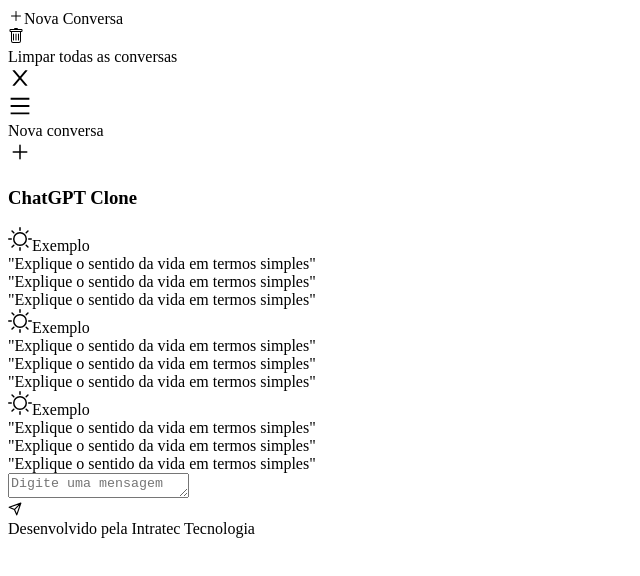
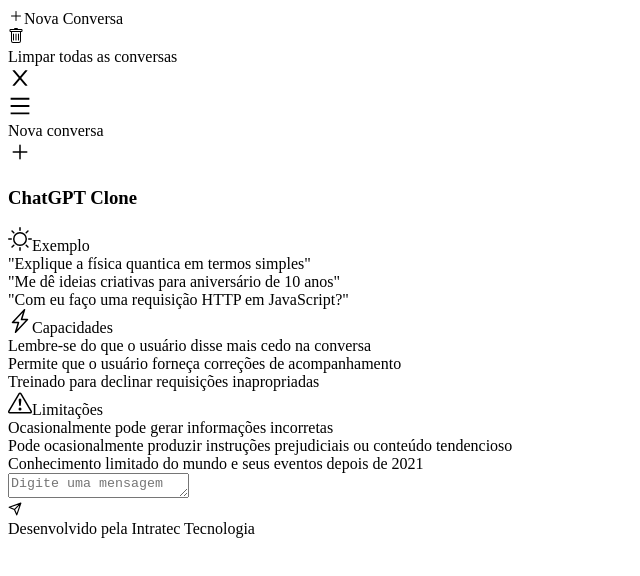
Before and after one commit to valdir-ti/chatgpt-clone, a Next.js app: page / in a window 1280 px wide. Shown: the top 576 px of the page, without its empty margins (0-640 px from the left). Built offline with nearby package versions, Linux system fonts and the light colour scheme.

Commit message:
feat: create examples component and change all texts to white

```diff
--- a/package.json
+++ b/package.json
@@ -14,6 +14,7 @@
     "@types/react-dom": "18.2.4",
     "autoprefixer": "10.4.14",
     "next": "13.4.3",
+    "openai": "^3.2.1",
     "postcss": "8.4.23",
     "react": "18.2.0",
     "react-dom": "18.2.0",
--- a/src/app/page.tsx
+++ b/src/app/page.tsx
@@ -121,7 +121,7 @@
   }
 
   return (
-    <main className="flex min-h-screen bg-gpt-gray">
+    <main className="flex min-h-screen bg-gpt-gray text-white">
       <Sidebar
         open={sidebarOpened}
         onClose={closeSidebar}
--- /dev/null
+++ b/src/components/ChatExamples.tsx
@@ -0,0 +1,29 @@
+import React from "react"
+
+type ChatExamplesProps = {
+    title: string
+    icon: React.ReactElement
+    exampleOne: string
+    exampleTwo: string
+    exampleThree: string
+}
+
+export const ChatExamples = ({ title, icon, exampleOne, exampleTwo, exampleThree }: ChatExamplesProps) => {
+  return (
+    <div className="text-white">
+        <div className="flex flex-col justify-center items-center text-lg mb-3">
+            {icon}
+            {title}
+        </div>
+        <div className="bg-white/5 rounded text-center text-sm mb-3 p-3">
+            {exampleOne}
+        </div>
+        <div className="bg-white/5 rounded text-center text-sm mb-3 p-3">
+            {exampleTwo}
+        </div>
+        <div className="bg-white/5 rounded text-center text-sm mb-3 p-3">
+            {exampleThree}
+        </div>
+    </div>
+  )
+}
--- a/src/components/ChatMessageInput.tsx
+++ b/src/components/ChatMessageInput.tsx
@@ -34,7 +34,7 @@
     }
 
     return (
-        <div className={`flex border border-gray-800/50 bg-gpt-lightgray p-2 rounded-md ${disabled && 'opacity-50'}`}>
+        <div className={`flex border border-gray-800/50 bg-gpt-lightgray p-2 rounded-md text-white ${disabled && 'opacity-50'}`}>
 
             <textarea
                 ref={textEl}
--- a/src/components/ChatMessageItem.tsx
+++ b/src/components/ChatMessageItem.tsx
@@ -10,7 +10,7 @@
 export const ChatMessageItem = ({ message }: ChatMessageItemProps) => {
   return (
     <div className={`py-5 ${message.author === 'ai' && 'bg-gray-600/50'}`}>
-        <div className="max-w-4xl m-auto flex">
+        <div className="max-w-4xl m-auto flex text-white">
 
             <div className={`w-10 h-10 flex justify-center items-center mx-4 md:ml-0 rounded
                     ${message.author === 'ai' ? 'bg-green-900': 'bg-blue-900'}`}>
@@ -18,7 +18,7 @@
                 {message.author === 'ai' && <IconRobot width={24} height={24}/>}
             </div>
 
-            <div className="flex-1 text-base whitespace-pre-wrap">
+            <div className="flex-1 whitespace-pre-wrap">
                 {message.body}
             </div>
 
--- a/src/components/ChatMessageLoading.tsx
+++ b/src/components/ChatMessageLoading.tsx
@@ -3,11 +3,11 @@
 export const ChatMessageLoading = () => {
   return (
     <div className="py-5 bg-gray-600/50">
-        <div className="max-w-4xl m-auto flex items-center">
+        <div className="max-w-4xl m-auto flex items-center text-white">
             <div className="w-10 h-10 flex justify-center items-center mx-4 md:ml-0 rounded bg-green-900">
                 <IconRobot width={24} height={24}/>
             </div>
-            <div className="flex-1 text-base whitespace-pre-wrap">
+            <div className="flex-1 whitespace-pre-wrap">
                 <div className="w-2 h-4 bg-slate-300 animate-blink"></div>
             </div>
         </div>
--- a/src/components/ChatPlaceholder.tsx
+++ b/src/components/ChatPlaceholder.tsx
@@ -1,59 +1,37 @@
+import { ChatExamples } from "./ChatExamples"
+
 import IconSunTwentyFour from "./icons/IconSunTwentyFour"
+import IconLightningCharge from "./icons/IconLightingCharge"
+import IconExclamationTriangle from "./icons/IconExclamationTriangle"
 
 export const ChatPlaceholder = () => {
   return (
-    <div className="m-5">
-        <h3 className="text-4xl font-bold text-center my-8">ChatGPT Clone</h3>
+    <div className="m-5 mt-52">
+        <h3 className="text-4xl font-bold text-center my-16 text-white">ChatGPT Clone</h3>
 
         <div className="flex flex-col md:flex-row gap-5 m-auto mb-8 md:max-w-4xl">
 
-            <div className="">
-                <div className="flex justify-center items-center text-lg mb-3">
-                    <IconSunTwentyFour width={24} height={24} className="mr-3" />
-                    Exemplo
-                </div>
-                <div className="bg-white/5 rounded text-center text-sm text-white mb-3 p-3">
-                    "Explique o sentido da vida em termos simples"
-                </div>
-                <div className="bg-white/5 rounded text-center text-sm text-white mb-3 p-3">
-                    "Explique o sentido da vida em termos simples"
-                </div>
-                <div className="bg-white/5 rounded text-center text-sm text-white mb-3 p-3">
-                    "Explique o sentido da vida em termos simples"
-                </div>
-            </div>
-
-            <div className="">
-                <div className="flex justify-center items-center text-lg mb-3">
-                    <IconSunTwentyFour width={24} height={24} className="mr-3" />
-                    Exemplo
-                </div>
-                <div className="bg-white/5 rounded text-center text-sm text-white mb-3 p-3">
-                    "Explique o sentido da vida em termos simples"
-                </div>
-                <div className="bg-white/5 rounded text-center text-sm text-white mb-3 p-3">
-                    "Explique o sentido da vida em termos simples"
-                </div>
-                <div className="bg-white/5 rounded text-center text-sm text-white mb-3 p-3">
-                    "Explique o sentido da vida em termos simples"
-                </div>
-            </div>
-
-            <div className="">
-                <div className="flex justify-center items-center text-lg mb-3">
-                    <IconSunTwentyFour width={24} height={24} className="mr-3" />
-                    Exemplo
-                </div>
-                <div className="bg-white/5 rounded text-center text-sm text-white mb-3 p-3">
-                    "Explique o sentido da vida em termos simples"
-                </div>
-                <div className="bg-white/5 rounded text-center text-sm text-white mb-3 p-3">
-                    "Explique o sentido da vida em termos simples"
-                </div>
-                <div className="bg-white/5 rounded text-center text-sm text-white mb-3 p-3">
-                    "Explique o sentido da vida em termos simples"
-                </div>
-            </div>
+            <ChatExamples
+                title="Exemplo"
+                exampleOne='"Explique a física quantica em termos simples"'
+                exampleTwo='"Me dê ideias criativas para aniversário de 10 anos"'
+                exampleThree='"Com eu faço uma requisição HTTP em JavaScript?"'
+                icon={<IconSunTwentyFour width={24} height={24} className="mr-3 mb-2" />}
+            />
+            <ChatExamples
+                title="Capacidades"
+                exampleOne="Lembre-se do que o usuário disse mais cedo na conversa"
+                exampleTwo="Permite que o usuário forneça correções de acompanhamento"
+                exampleThree="Treinado para declinar requisições inapropriadas"
+                icon={<IconLightningCharge width={24} height={24} className="mr-3 mb-2" />}
+            />
+            <ChatExamples
+                title="Limitações"
+                exampleOne="Ocasionalmente pode gerar informações incorretas"
+                exampleTwo="Pode ocasionalmente produzir instruções prejudiciais ou conteúdo tendencioso"
+                exampleThree="Conhecimento limitado do mundo e seus eventos depois de 2021"
+                icon={<IconExclamationTriangle width={24} height={24} className="mr-3 mb-2" />}
+            />
 
         </div>
 
--- a/src/components/Sidebar.tsx
+++ b/src/components/Sidebar.tsx
@@ -24,12 +24,12 @@
             <div className="flex flex-col w-64 p-2 bg-gray-900">
 
                 <div onClick={onNewChat} className="flex items-center p-3 rounded-md text-sm cursor-pointer border border-white/20 hover:bg-gray-500/20">
-                        <IconAdd height={16} width={16} className="mr-3"/>
-                        Nova Conversa
+                    <IconAdd height={16} width={16} className="mr-3"/>
+                    Nova Conversa
                 </div>
 
                 <nav className="flex-1 pt-2 overflow-y-auto">
-                        {children}
+                    {children}
                 </nav>
 
                 <div className="border-t border-gray-700 pt-2">
--- /dev/null
+++ b/src/components/icons/IconExclamationTriangle.tsx
@@ -0,0 +1,18 @@
+import * as React from "react";
+
+function IconExclamationTriangle(props: React.SVGProps<SVGSVGElement>) {
+  return (
+    <svg
+      fill="currentColor"
+      viewBox="0 0 16 16"
+      height="1em"
+      width="1em"
+      {...props}
+    >
+      <path d="M7.938 2.016A.13.13 0 018.002 2a.13.13 0 01.063.016.146.146 0 01.054.057l6.857 11.667c.036.06.035.124.002.183a.163.163 0 01-.054.06.116.116 0 01-.066.017H1.146a.115.115 0 01-.066-.017.163.163 0 01-.054-.06.176.176 0 01.002-.183L7.884 2.073a.147.147 0 01.054-.057zm1.044-.45a1.13 1.13 0 00-1.96 0L.165 13.233c-.457.778.091 1.767.98 1.767h13.713c.889 0 1.438-.99.98-1.767L8.982 1.566z" />
+      <path d="M7.002 12a1 1 0 112 0 1 1 0 01-2 0zM7.1 5.995a.905.905 0 111.8 0l-.35 3.507a.552.552 0 01-1.1 0L7.1 5.995z" />
+    </svg>
+  );
+}
+
+export default IconExclamationTriangle;
--- /dev/null
+++ b/src/components/icons/IconLightingCharge.tsx
@@ -0,0 +1,17 @@
+import * as React from "react";
+
+function IconLightningCharge(props: React.SVGProps<SVGSVGElement>) {
+  return (
+    <svg
+      fill="currentColor"
+      viewBox="0 0 16 16"
+      height="1em"
+      width="1em"
+      {...props}
+    >
+      <path d="M11.251.068a.5.5 0 01.227.58L9.677 6.5H13a.5.5 0 01.364.843l-8 8.5a.5.5 0 01-.842-.49L6.323 9.5H3a.5.5 0 01-.364-.843l8-8.5a.5.5 0 01.615-.09zM4.157 8.5H7a.5.5 0 01.478.647L6.11 13.59l5.732-6.09H9a.5.5 0 01-.478-.647L9.89 2.41 4.157 8.5z" />
+    </svg>
+  );
+}
+
+export default IconLightningCharge;
```
